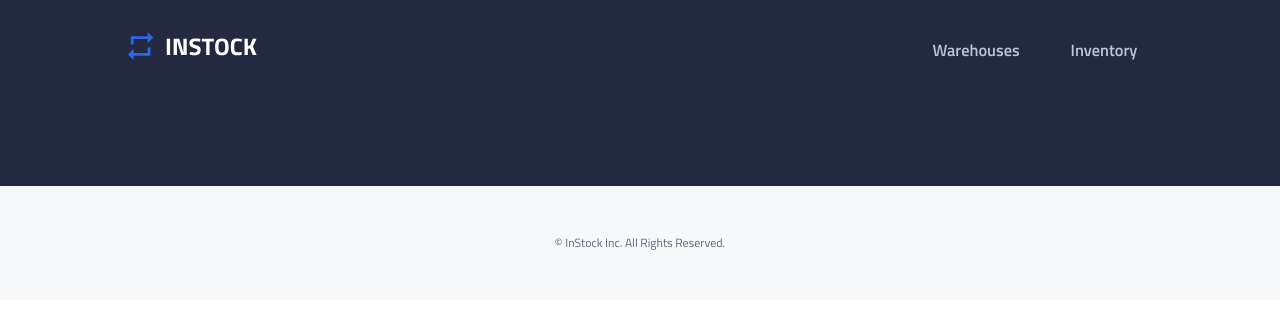
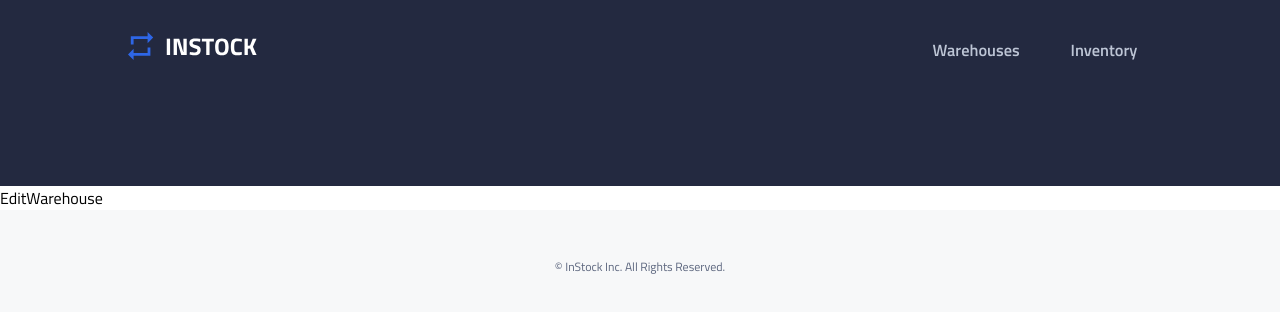
Before and after one commit to reymaa19/InStock-client, a React (Vite) app: page /editwarehouse in a window 1280 px wide. Shown: the top 312 px of the page. Built offline with nearby package versions, Linux system fonts and the light colour scheme; no server answers; the HTML template or start-up script is replaced by a standard one.

Commit message:
add editwarehouse route in app

```diff
--- a/src/App.jsx
+++ b/src/App.jsx
@@ -6,6 +6,7 @@ import InventoryPage from "./pages/InventoryPage/InventoryPage";
 import WarehousePage from "./pages/WarehousePage/WarehousePage";
 import WarehouseInventoryPage from "./pages/WarehouseInventoryPage/WarehouseInventoryPage.jsx";
 import AddNewWarehouse from "./components/AddNewWarehouse/AddNewWarehouse";
+import EditWarehouse from "./components/EditWarehouse/EditWarehouse.jsx";
 
 const App = () => {
   return (
@@ -18,7 +19,7 @@ const App = () => {
           <Route path="/warehouse/:id" element={<WarehouseInventoryPage />} />
           <Route path="/inventory" element={<InventoryPage />} />
           <Route path="/addnewwarehouse" element={<AddNewWarehouse />} />
-
+          <Route path="/editwarehouse" element={<EditWarehouse />} />
         </Routes>
       </div>
       <Footer />
```
Lines whose indentation alone changed are shown as unchanged.
